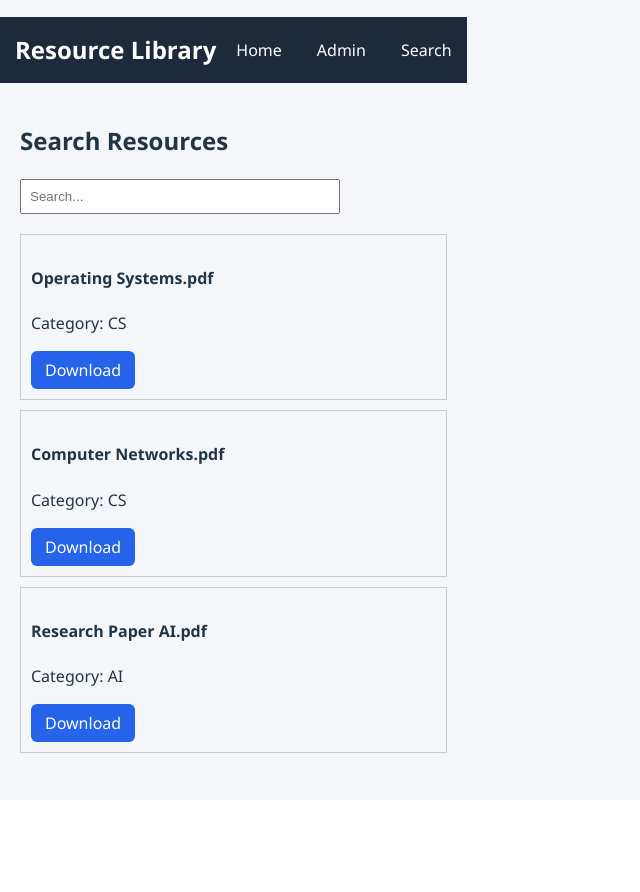
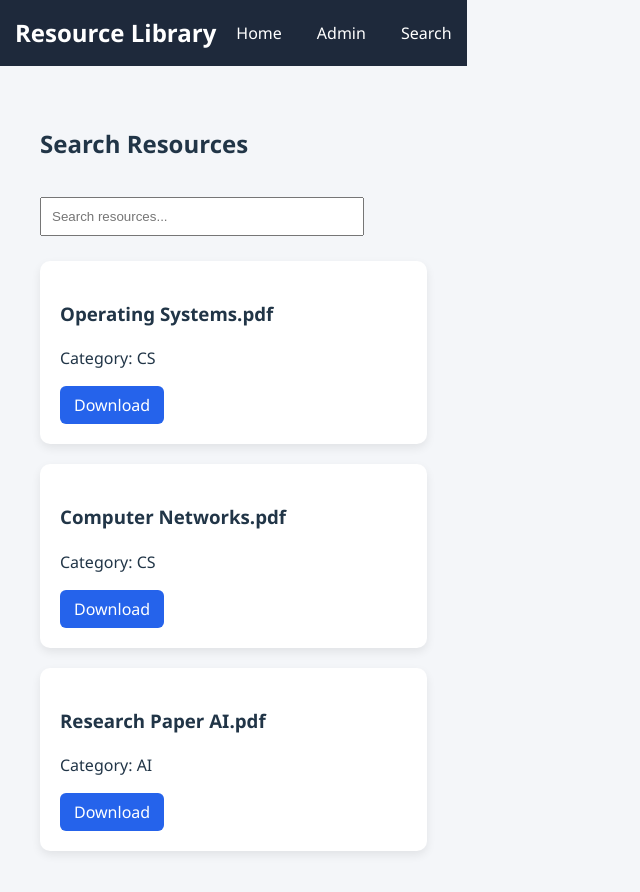
Before and after one commit to Kesava392/FSAD-SDP-10, a React (Vite) app: page /search in a window 1280 px wide. Shown: the top 892 px of the page, without its empty margins (0-640 px from the left). Before the commit the page ends 800 px from the top, so only its background shows below. Built offline with nearby package versions, Linux system fonts and the light colour scheme.

Commit message:
Updated App.jsx with routing structure

```diff
--- a/src/App.jsx
+++ b/src/App.jsx
@@ -1,19 +1,17 @@
 import { BrowserRouter as Router, Routes, Route } from "react-router-dom";
-
 import Navbar from "./components/Navbar";
 import Home from "./pages/Home";
+import SearchResources from "./pages/SearchResources";
 import AdminDashboard from "./pages/AdminDashboard";
-import SearchResources from "./pages/SearchResources";
 
 function App() {
   return (
     <Router>
       <Navbar />
-
       <Routes>
         <Route path="/" element={<Home />} />
+        <Route path="/search" element={<SearchResources />} />
         <Route path="/admin" element={<AdminDashboard />} />
-        <Route path="/search" element={<SearchResources />} />
       </Routes>
     </Router>
   );
--- a/src/pages/SearchResources.jsx
+++ b/src/pages/SearchResources.jsx
@@ -1,33 +1,42 @@
+import { useState } from "react";
+
 function SearchResources() {
+  const [search, setSearch] = useState("");
+
   const resources = [
     { title: "Operating Systems.pdf", category: "CS" },
     { title: "Computer Networks.pdf", category: "CS" },
-    { title: "Research Paper AI.pdf", category: "AI" }
+    { title: "Research Paper AI.pdf", category: "AI" },
   ];
 
+  const filteredResources = resources.filter((item) =>
+    item.title.toLowerCase().includes(search.toLowerCase())
+  );
+
   return (
-    <div style={{ padding: "20px" }}>
+    <div className="container">
       <h2>Search Resources</h2>
 
       <input
         type="text"
-        placeholder="Search..."
-        style={{ padding: "8px", width: "300px" }}
+        placeholder="Search resources..."
+        value={search}
+        onChange={(e) => setSearch(e.target.value)}
+        style={{
+          padding: "10px",
+          width: "300px",
+          marginTop: "15px",
+          marginBottom: "25px",
+        }}
       />
 
-      <div style={{ marginTop: "20px" }}>
-        {resources.map((item, index) => (
-          <div key={index} style={{
-            border: "1px solid #ccc",
-            padding: "10px",
-            marginBottom: "10px"
-          }}>
-            <h4>{item.title}</h4>
-            <p>Category: {item.category}</p>
-            <button>Download</button>
-          </div>
-        ))}
-      </div>
+      {filteredResources.map((item, index) => (
+        <div className="card" key={index}>
+          <h3>{item.title}</h3>
+          <p>Category: {item.category}</p>
+          <button>Download</button>
+        </div>
+      ))}
     </div>
   );
 }
```
